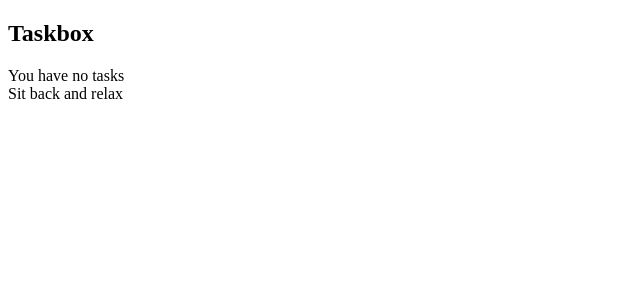
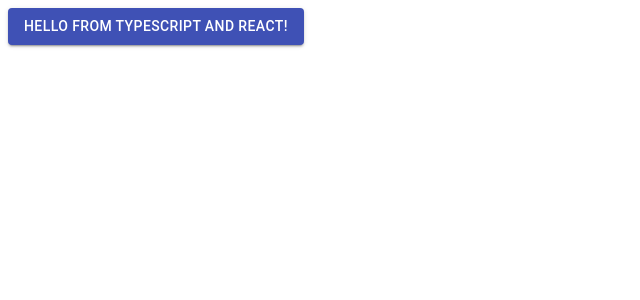
Before and after one commit to krtsato/react-redux-saga-ts-prac, a Vue app: page / in a window 1280 px wide. Shown: the top 300 px of the page, without its empty margins (0-640 px from the left). Built offline with nearby package versions, Linux system fonts and the light colour scheme.

Commit message:
feat: take snapshots of example

```diff
--- a/src/components/app.tsx
+++ b/src/components/app.tsx
@@ -1,17 +1,3 @@
-import React from "react"
-import {Provider} from "react-redux"
-import store from "@/example/lib/redux"
-import {InboxScreen} from "@/example/inboxScreen"
-
-export const App = (): JSX.Element => {
-  return (
-    <Provider store={store}>
-      <InboxScreen error={null} />
-    </Provider>
-  )
-}
-
-/*
 import React from "react"
 import Button from "@material-ui/core/Button"
 
@@ -25,4 +11,14 @@ export const App = (helloProps: HelloProps): JSX.Element => (
     Hello from {helloProps.compiler} and {helloProps.framework}!
   </Button>
 )
-*/
+
+/* ===================================
+For storybook example
+export const App = (): JSX.Element => {
+  return (
+    <Provider store={store}>
+      <InboxScreen error={null} />
+    </Provider>
+  )
+}
+==================================== */
```
Also changed, not shown: 1 other file (tests, documents, lock files or other folders).
